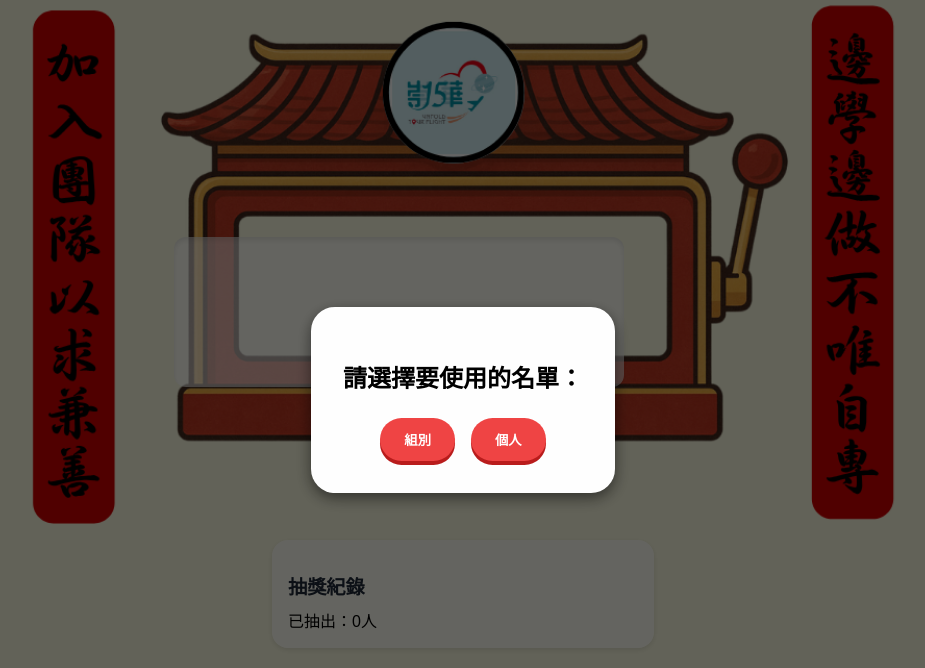
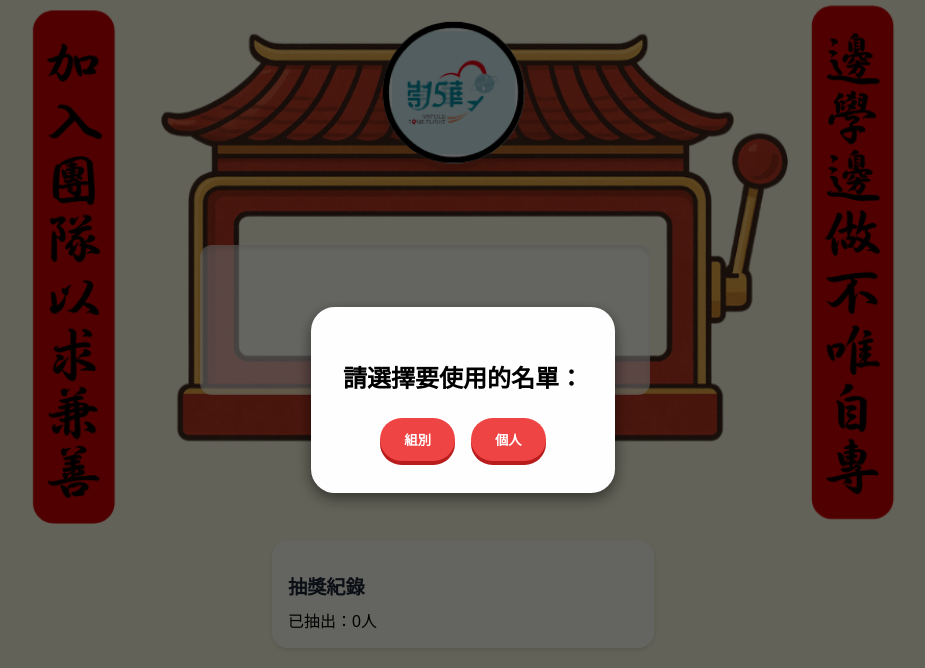
Before and after one commit to chy0205/0719, a plain HTML site: page index.html in a window 1280 px wide. Shown: the whole page, without its empty margins (177-1102 px from the left). Drawn offline with Linux system fonts and the light colour scheme.

Commit message:
Update index.html

```diff
--- a/index.html
+++ b/index.html
@@ -80,8 +80,8 @@
         /* --------------------------------- */
         .result-box {
             position: absolute;
-            top: 39%; /* 向下移動 5% */
-            left: 45%;
+            top: 40%; /* 向下移動 5% */
+            left: 47%;
             transform: translate(-50%, -50%);
             width: 450px;
             height: 150px;
```
